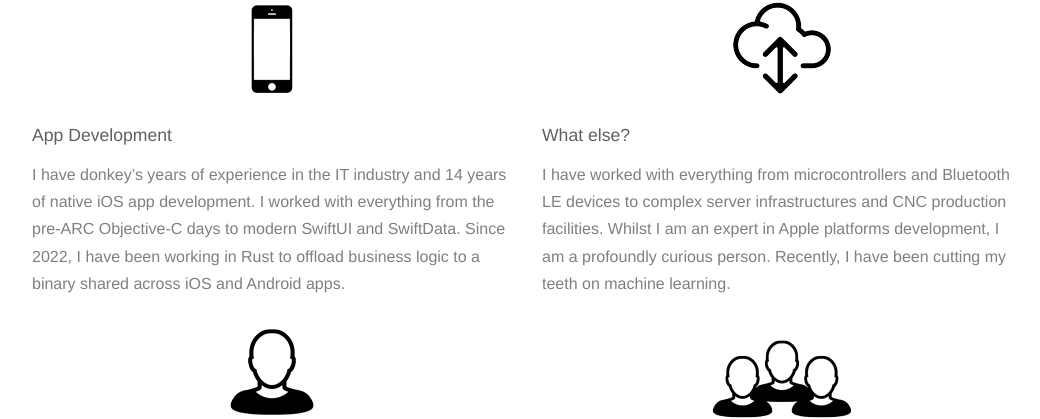
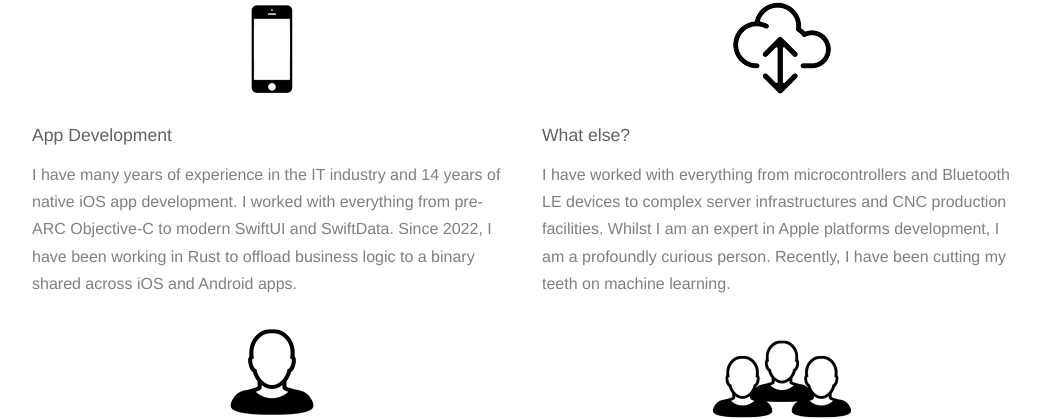
Before and after one commit to onato/onato.github.io, a Jekyll site: the page built from _posts/pages/2014-05-07-about_onato.md, in a window 1280 px wide. Shown: the part 243-662 px from the top of the page, without its empty margins (108-1148 px from the left). Built offline with Jekyll 4.4.1, drawn with Linux system fonts in a browser that asks for light colours; nearby versions of some CDN libraries.

Commit message:
Update 2014-05-07-about_onato.md

```diff
--- a/_posts/pages/2014-05-07-about_onato.md
+++ b/_posts/pages/2014-05-07-about_onato.md
@@ -9,7 +9,7 @@ overlay-position: left
 ![App Development](/images/icons/phone.png){: .aligncenter}
 
 ## App Development
-I have donkey's years of experience in the IT industry and 14 years of native iOS app development. I worked with everything from the pre-ARC Objective-C days to modern SwiftUI and SwiftData. Since 2022, I have been working in Rust to offload business logic to a binary shared across iOS and Android apps.
+I have many years of experience in the IT industry and 14 years of native iOS app development. I worked with everything from pre-ARC Objective-C to modern SwiftUI and SwiftData. Since 2022, I have been working in Rust to offload business logic to a binary shared across iOS and Android apps.
 </div>
 
 <div class="one_half column last" markdown="1">
```
